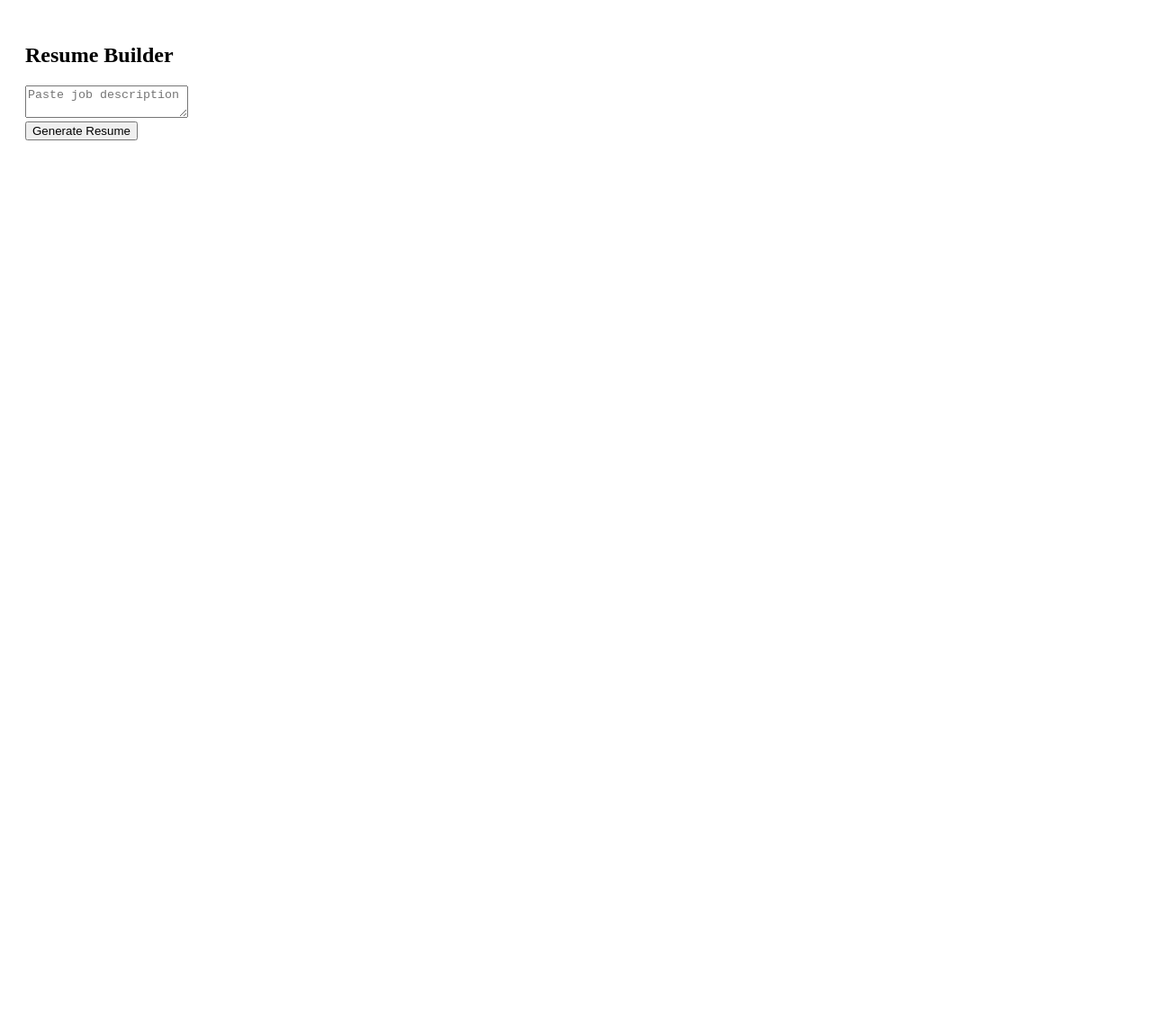
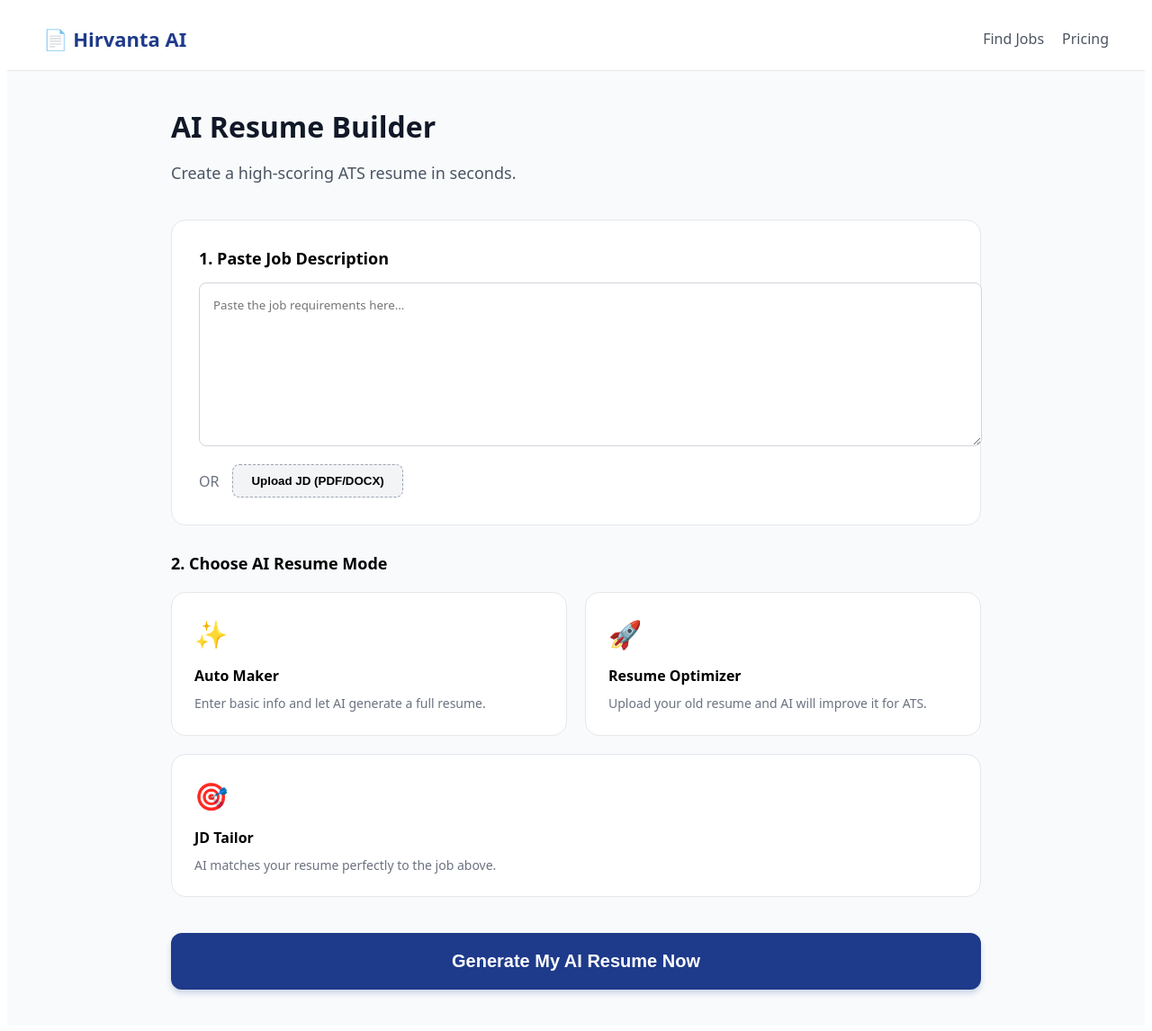
Before and after one commit to jewma1/Hirvanta, a Next.js app in the folder frontend/: page /resume in a window 1280 px wide. Shown: the whole page at 90% size. Before the commit the page ends 800 px from the top, so only its background shows below. Built offline with nearby package versions, Linux system fonts and the light colour scheme.

Commit message:
Update page.tsx

```diff
--- a/frontend/app/resume/page.tsx
+++ b/frontend/app/resume/page.tsx
@@ -1,9 +1,96 @@
-export default function Resume() {
+import Link from 'next/link';
+
+export default function ResumeBuilder() {
   return (
-    <div style={{padding:20}}>
-      <h2>Resume Builder</h2>
-      <textarea placeholder="Paste job description"></textarea><br/>
-      <button>Generate Resume</button>
+    <div style={{ minHeight: '100vh', backgroundColor: '#f8fafc', fontFamily: 'system-ui, sans-serif' }}>
+
+      {/* Navbar */}
+      <nav style={{ padding: '20px 40px', backgroundColor: 'white', borderBottom: '1px solid #e5e7eb', display: 'flex', justifyContent: 'space-between', alignItems: 'center' }}>
+        <Link href="/" style={{ textDecoration: 'none', color: '#1e3a8a', fontSize: '22px', fontWeight: 'bold' }}>📄 Hirvanta AI</Link>
+        <div style={{ display: 'flex', gap: '20px' }}>
+          <Link href="/jobs" style={{ textDecoration: 'none', color: '#4b5563', fontWeight: '500' }}>Find Jobs</Link>
+          <Link href="/pricing" style={{ textDecoration: 'none', color: '#4b5563', fontWeight: '500' }}>Pricing</Link>
+        </div>
+      </nav>
+
+      <main style={{ padding: '40px', maxWidth: '900px', margin: '0 auto' }}>
+        <header style={{ marginBottom: '40px' }}>
+          <h1 style={{ fontSize: '32px', fontWeight: '900', color: '#111827', margin: '0 0 10px 0' }}>AI Resume Builder</h1>
+          <p style={{ color: '#4b5563', fontSize: '18px' }}>Create a high-scoring ATS resume in seconds.</p>
+        </header>
+
+        {/* Section 1: Job Description Input */}
+        <section style={{ backgroundColor: 'white', padding: '30px', borderRadius: '16px', border: '1px solid #e5e7eb', marginBottom: '30px' }}>
+          <h3 style={{ margin: '0 0 15px 0', fontSize: '18px', fontWeight: 'bold' }}>1. Paste Job Description</h3>
+          <textarea
+            placeholder="Paste the job requirements here..."
+            style={{ width: '100%', height: '150px', padding: '15px', borderRadius: '8px', border: '1px solid #d1d5db', fontFamily: 'inherit', marginBottom: '15px', resize: 'vertical' }}
+          />
+          <div style={{ display: 'flex', alignItems: 'center', gap: '15px' }}>
+            <span style={{ color: '#6b7280' }}>OR</span>
+            <button style={{ backgroundColor: '#f3f4f6', border: '1px dashed #9ca3af', padding: '10px 20px', borderRadius: '8px', cursor: 'pointer', fontWeight: '600' }}>
+              Upload JD (PDF/DOCX)
+            </button>
+          </div>
+        </section>
+
+        {/* Section 2: Choose Resume Mode */}
+        <h3 style={{ margin: '0 0 20px 0', fontSize: '18px', fontWeight: 'bold' }}>2. Choose AI Resume Mode</h3>
+        <div style={{ display: 'flex', gap: '20px', flexWrap: 'wrap', marginBottom: '40px' }}>
+
+          <ResumeModeCard
+            emoji="✨"
+            title="Auto Maker"
+            desc="Enter basic info and let AI generate a full resume."
+          />
+
+          <ResumeModeCard
+            emoji="🚀"
+            title="Resume Optimizer"
+            desc="Upload your old resume and AI will improve it for ATS."
+          />
+
+          <ResumeModeCard
+            emoji="🎯"
+            title="JD Tailor"
+            desc="AI matches your resume perfectly to the job above."
+          />
+
+        </div>
+
+        <button style={{
+          width: '100%',
+          backgroundColor: '#1e3a8a',
+          color: 'white',
+          border: 'none',
+          padding: '20px',
+          borderRadius: '12px',
+          fontSize: '20px',
+          fontWeight: 'bold',
+          cursor: 'pointer',
+          boxShadow: '0 4px 6px rgba(30, 58, 138, 0.2)'
+        }}>
+          Generate My AI Resume Now
+        </button>
+      </main>
     </div>
   );
 }
+
+function ResumeModeCard({ emoji, title, desc }) {
+  return (
+    <div style={{
+      flex: '1 1 250px',
+      backgroundColor: 'white',
+      padding: '25px',
+      borderRadius: '16px',
+      border: '1px solid #e5e7eb',
+      cursor: 'pointer',
+      transition: 'transform 0.2s'
+    }}>
+      <div style={{ fontSize: '30px', marginBottom: '15px' }}>{emoji}</div>
+      <h4 style={{ margin: '0 0 10px 0', fontWeight: 'bold' }}>{title}</h4>
+      <p style={{ margin: 0, fontSize: '14px', color: '#6b7280', lineHeight: '1.4' }}>{desc}</p>
+    </div>
+  );
+}
```
